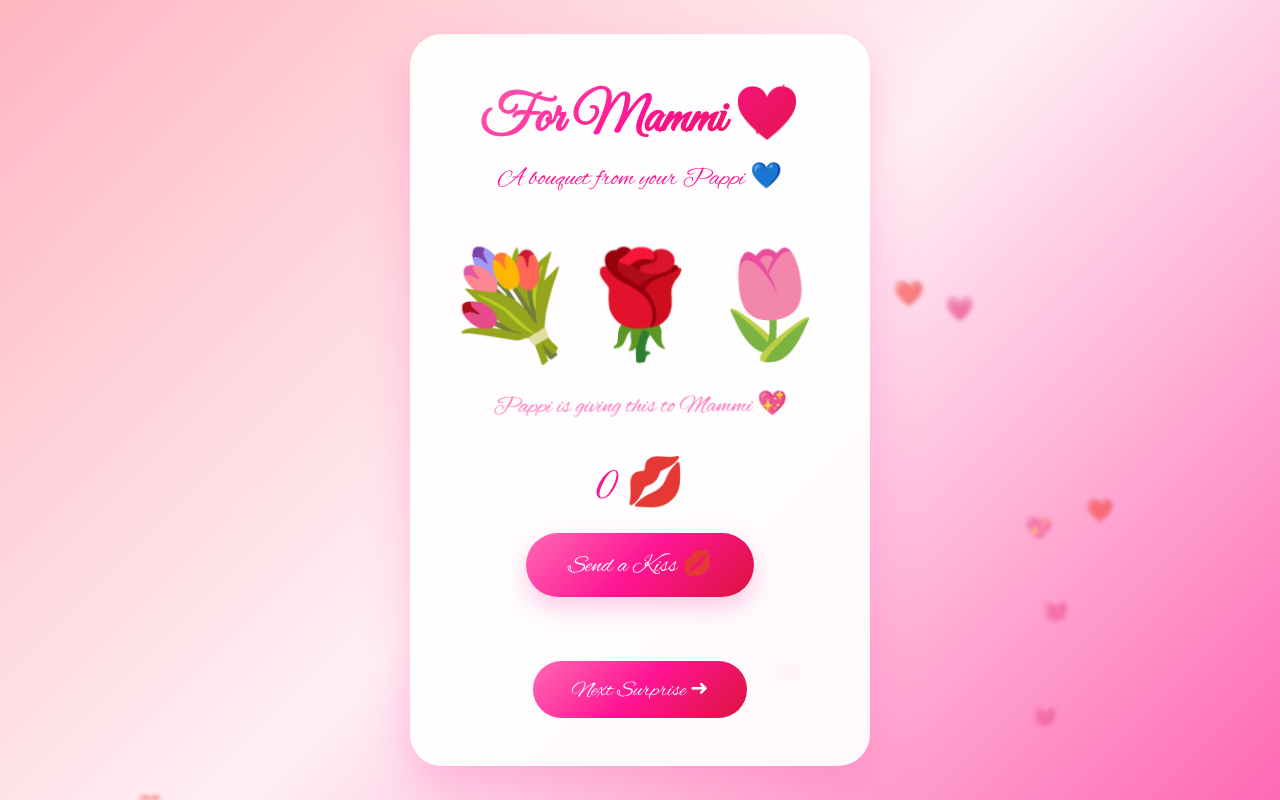
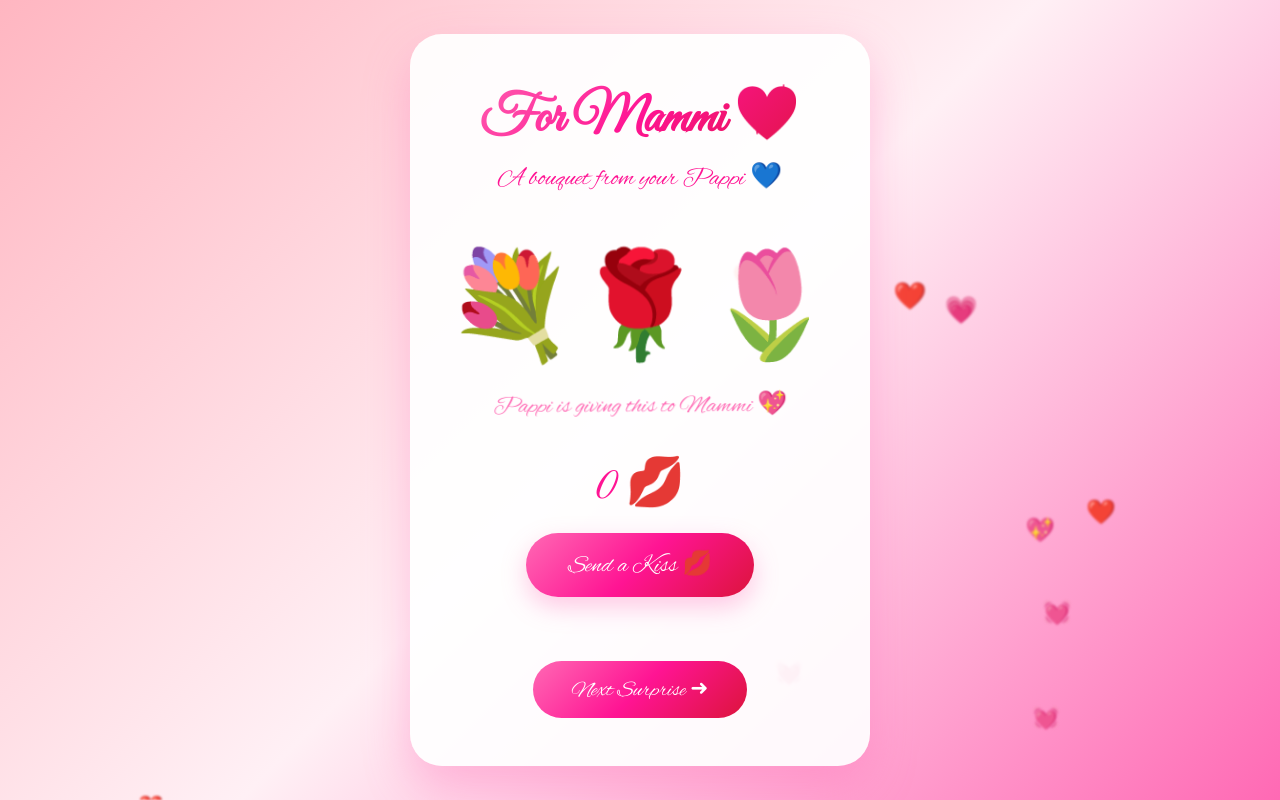
Before and after one commit to Agent9292/Ayan-Love, a plain HTML site: page Pages/Page2.html in a window 1280 px wide. Drawn offline with Linux system fonts and the light colour scheme.

Commit message:
Update Page2.html

```diff
--- a/Pages/Page2.html
+++ b/Pages/Page2.html
@@ -37,13 +37,13 @@ body{
   overflow:hidden;
   z-index:1;
   pointer-events:none;
-  filter:blur(2px);
+  filter:blur(0.8px);
 }
 
 .heart{
   position:absolute;
-  font-size:22px;
-  opacity:.6;
+  font-size:24px;
+  opacity:76;
   animation:floatUp linear infinite;
 }
 
```
